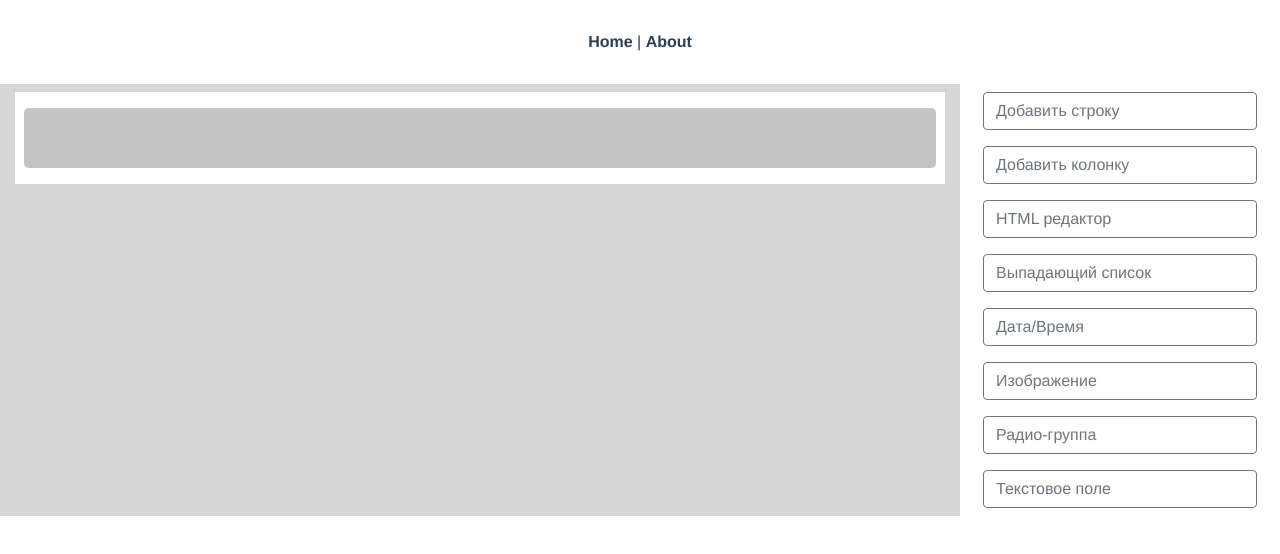
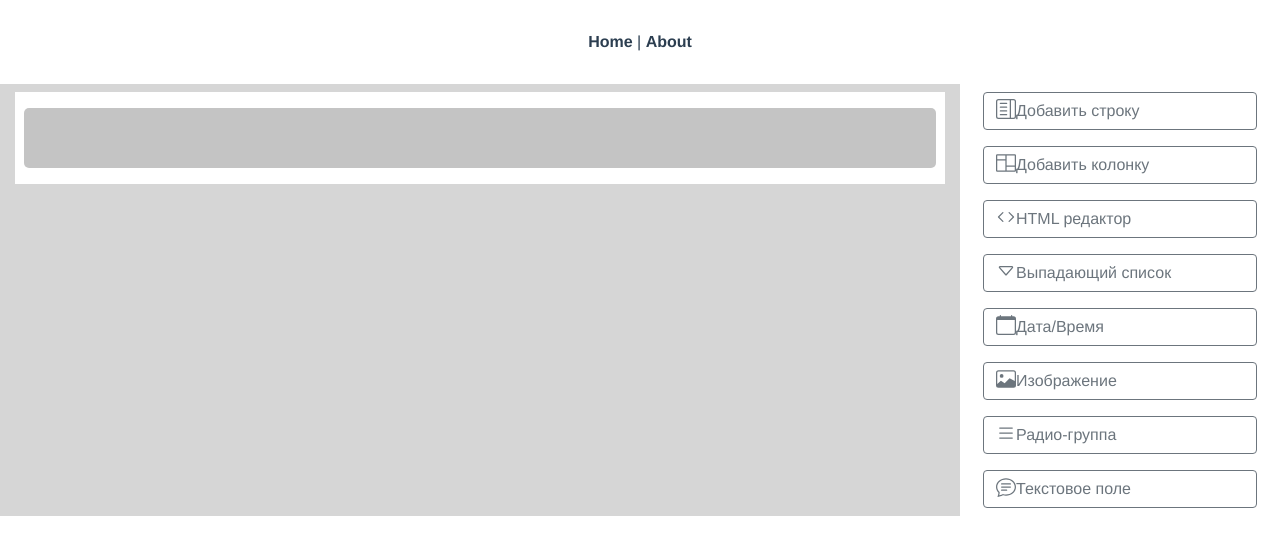
Before and after one commit to rsbrodov/drag_drop__vue, a Vue app: page /drag-drop in a window 1280 px wide. Shown: the top 554 px of the page. Built offline with nearby package versions, Linux system fonts and the light colour scheme; what vue-sortable would draw is missing.

Commit message:
INSTALL bootstrap-vue-icon

```diff
--- a/package.json
+++ b/package.json
@@ -10,6 +10,7 @@
   "dependencies": {
     "@popperjs/core": "^2.11.5",
     "bootstrap": "^4.6.1",
+    "bootstrap-icons-vue": "^1.8.1",
     "bootstrap-vue": "^2.22.0",
     "jquery": "^3.6.0",
     "vue": "^2.6.11",
--- a/src/components/drag_drop/Index.vue
+++ b/src/components/drag_drop/Index.vue
@@ -6,7 +6,7 @@
                     <div class="left-block__draggable-layout mt-2">
                         <draggable class="left-block__draggable-layout__draggable-parent mt-3 mb-3" v-model="clonedItems" :options="clonedItemOptions">
                             <div class="clickable left-block__draggable-layout__draggable-parent__item mt-2 mb-2" v-for="(item) in clonedItems" :key="uuid(item)" >
-                                <p class="pl-2 pt-3 text-secondary"><i :class="item.class"></i> {{item.title}}</p>
+                                <p class="pl-2 pt-3 text-secondary"><b-icon :icon="item.class"/> {{item.title}}</p>
                                 <div class="button-group">
 
                                 </div>
@@ -16,21 +16,20 @@
                 </div>
                 <div class="col-3">
                     <div class="d-flex flex-column">
-                        <div class="p-2"><a href="" class="btn btn-outline-secondary form-control text-left"><i
-                                class="fa fa-bars fa-lg" aria-hidden="true"></i> Добавить строку</a></div>
-                        <div class="p-2"><a href="" class="btn btn-outline-secondary form-control text-left"><i
-                                class="fa fa-columns fa-lg" aria-hidden="true"></i> Добавить колонку</a></div>
-
+                        <div class="p-2"><a href="" class="btn btn-outline-secondary form-control text-left">
+                            <b-icon icon="layout-text-sidebar" />Добавить строку</a></div>
+                        <div class="p-2"><a href="" class="btn btn-outline-secondary form-control text-left">
+                            <b-icon icon="columns" />Добавить колонку</a></div>
 
                         <draggable
-                                v-model="availableItems"
-                                :options="availableItemOptions"
-                                :clone="handleClone"
-                                @end="moveAction"
+                            v-model="availableItems"
+                            :options="availableItemOptions"
+                            :clone="handleClone"
+                            @end="moveAction"
                         >
                             <div class="p-2" v-for="(item,index) in availableItems" :key="index">
                                 <a class="btn btn-outline-secondary form-control text-left">
-                                    <i :class="item.class" aria-hidden="true"></i> {{item.name}}
+                                    <b-icon :icon="item.class" />{{item.name}}
                                 </a>
                             </div>
                         </draggable>
@@ -53,32 +52,32 @@
                 ],
                 availableItems: [
                     {
-                        class: "fa fa-code fa-lg",
+                        class: "code",
                         name: "HTML редактор",
                         type: "textarea",
                     },
                     {
-                        class: "fa fa-caret-down fa-lg",
+                        class: "caret-down",
                         name: "Выпадающий список",
                         type: "select",
                     },
                     {
-                        class: "fa fa-calendar fa-lg",
+                        class: "calendar",
                         name: "Дата/Время",
                         type: "datetime",
                     },
                     {
-                        class: "fa fa-image fa-lg",
+                        class: "image",
                         name: "Изображение",
                         type: "file",
                     },
                     {
-                        class: "fa fa-list fa-lg",
+                        class: "list",
                         name: "Радио-группа",
                         type: "radio",
                     },
                     {
-                        class: "fa fa-text-height fa-lg",
+                        class: "chat-text",
                         name: "Текстовое поле",
                         type: "text",
                     },
--- a/src/main.js
+++ b/src/main.js
@@ -3,6 +3,7 @@ import App from './App.vue'
 import router from './router'
 import Sortable from 'vue-sortable'
 import JQuery from 'jquery'
+import { BootstrapVueIcons } from 'bootstrap-vue'
 window.$ = window.JQuery = JQuery;
 
 //import 'popper.js'
@@ -12,10 +13,12 @@ import BootstrapVue from 'bootstrap-vue'
 import 'bootstrap/dist/css/bootstrap.css'
 import 'bootstrap-vue/dist/bootstrap-vue.css'
 Vue.use(BootstrapVue);
+Vue.use(BootstrapVueIcons);
+/*import { BootstrapVueIcons } from 'bootstrap-vue'
+import 'bootstrap-vue/dist/bootstrap-vue-icons.min.css'*/
 
 Vue.config.productionTip = false;
 Vue.use(Sortable);
-//Vue.use(draggable);
 new Vue({
   router,
   render: h => h(App)
```
Also changed, not shown: 1 other file (tests, documents, lock files or other folders).
